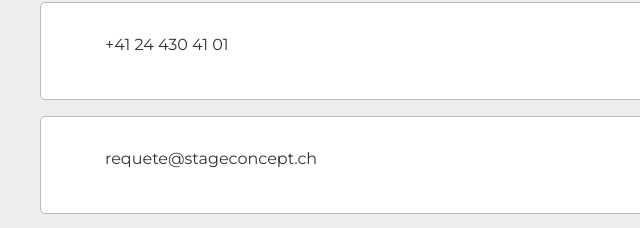
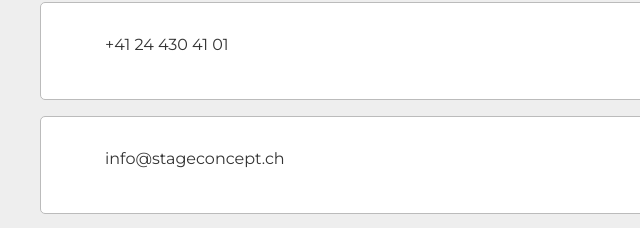
Before and after one commit to oldu73/stageconcept-web-hp-001, a plain HTML site: page index.html in a window 1280 px wide. Shown: the part 2421-2649 px from the top of the page, 0-640 px from the left. Drawn offline with Linux system fonts and the light colour scheme.

Commit message:
fix contact mail address

```diff
--- a/index.html
+++ b/index.html
@@ -159,9 +159,7 @@
             <div class="contact-elem">
               <div class="contact-elem-text">
                 <p>
-                  <a href="mailto:requete@stageconcept.ch"
-                    >requete@stageconcept.ch</a
-                  >
+                  <a href="mailto:info@stageconcept.ch">info@stageconcept.ch</a>
                 </p>
               </div>
               <div class="contact-elem-profil">
```
